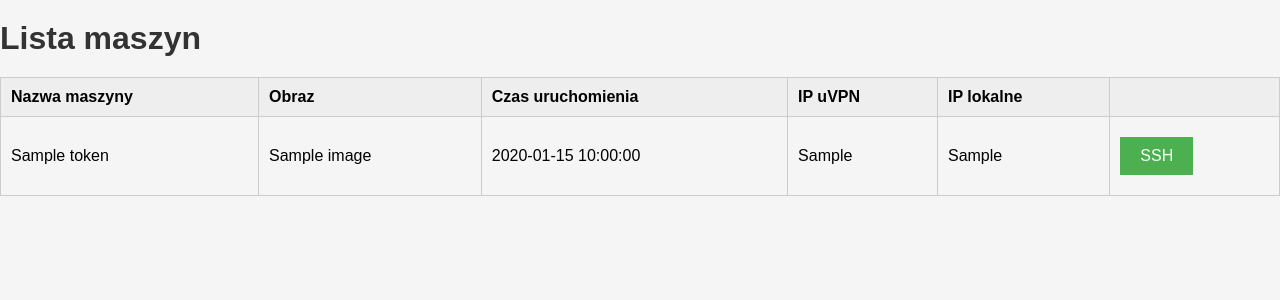
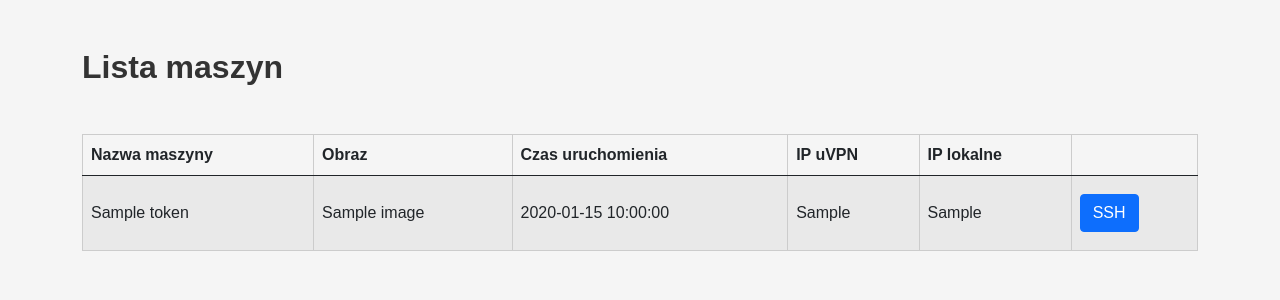
Before and after one commit to Mateusz779/Zdalne-systemy-z-kit-uVPN, a Flask app: page / in a window 1280 px wide. Shown: the top 300 px of the page. Run offline with Flask 2, Linux system fonts and the light colour scheme; a database or web service that is not in the repository returns one stand-in record (values such as "Sample title"); some libraries are stand-ins or nearby versions.

Commit message:
zmiana wygladu strony

```diff
--- a/config.py
+++ b/config.py
@@ -5,3 +5,4 @@ password="2a7driUITXFy73tO"
 port="5432"
 default_file = "default.squashfs"
 webssh_port = "8000"
+timezone = "UTC"
--- a/db.py
+++ b/db.py
@@ -17,7 +17,7 @@ def connect():
     cur = conn.cursor()
 
     with conn.cursor() as cur:
-        cur.execute("SET TIMEZONE='UTC';")
+        cur.execute("SET TIMEZONE='%s'",(config.timezone,))
         conn.commit()
         cur.execute("""
             CREATE TABLE IF NOT EXISTS image (
--- a/templates/index.html
+++ b/templates/index.html
@@ -2,6 +2,7 @@
 <html>
 <head>
 	<title>Panel administracyjny</title>
+	<link href="https://cdn.jsdelivr.net/npm/bootstrap@5.0.2/dist/css/bootstrap.min.css" rel="stylesheet" integrity="sha384-EVSTQN3/azprG1Anm3QDgpJLIm9Nao0Yz1ztcQTwFspd3yD65VohhpuuCOmLASjC" crossorigin="anonymous">
 	<style>
 		body {
 			font-family: Arial, sans-serif;
@@ -59,8 +60,9 @@
 	</style>
 </head>
 <body>
-	<h1>Lista maszyn</h1>
-	<table>
+	<div class="container">
+		<h1 class="my-5">Lista maszyn</h1>
+		<table class="table table-striped table-hover">
 			<thead>
 				<tr>
 					<th>Nazwa maszyny</th>
@@ -79,21 +81,17 @@
 						<td>{{ machine.start_time }}</td>
 						<td>{{ machine.ipvpn }}</td>
 						<td>{{ machine.iplocal }}</td>
-					<td><button onclick="ssh('{{ machine.ipvpn }}', '{{ machine.username }}', '{{ machine.password }}')">SSH</button></td>
+						<td><button class="btn btn-primary" onclick="ssh('{{ machine.ipvpn }}', '{{ machine.username }}', '{{ machine.password }}')">SSH</button></td>
 					</tr>
 				{% endfor %}
 			</tbody>
 		</table>
+	</div>
 
 	<script>
 		function ssh(ipvpn, username, password) {
-
 			const currentLocation = window.location;
-            // budowanie nowego URL
 			const newUrl = currentLocation.protocol + '//' + currentLocation.hostname + ':' + {{ ssh_port }} + "/?hostname="+ipvpn+"&username="+username+"&password="+btoa(password);
-            console.log(newUrl);
-
-            // przekierowanie na nowy URL
 			window.open(newUrl,"_blank");
 		}
 	</script>
```
Lines whose indentation alone changed are shown as unchanged.
